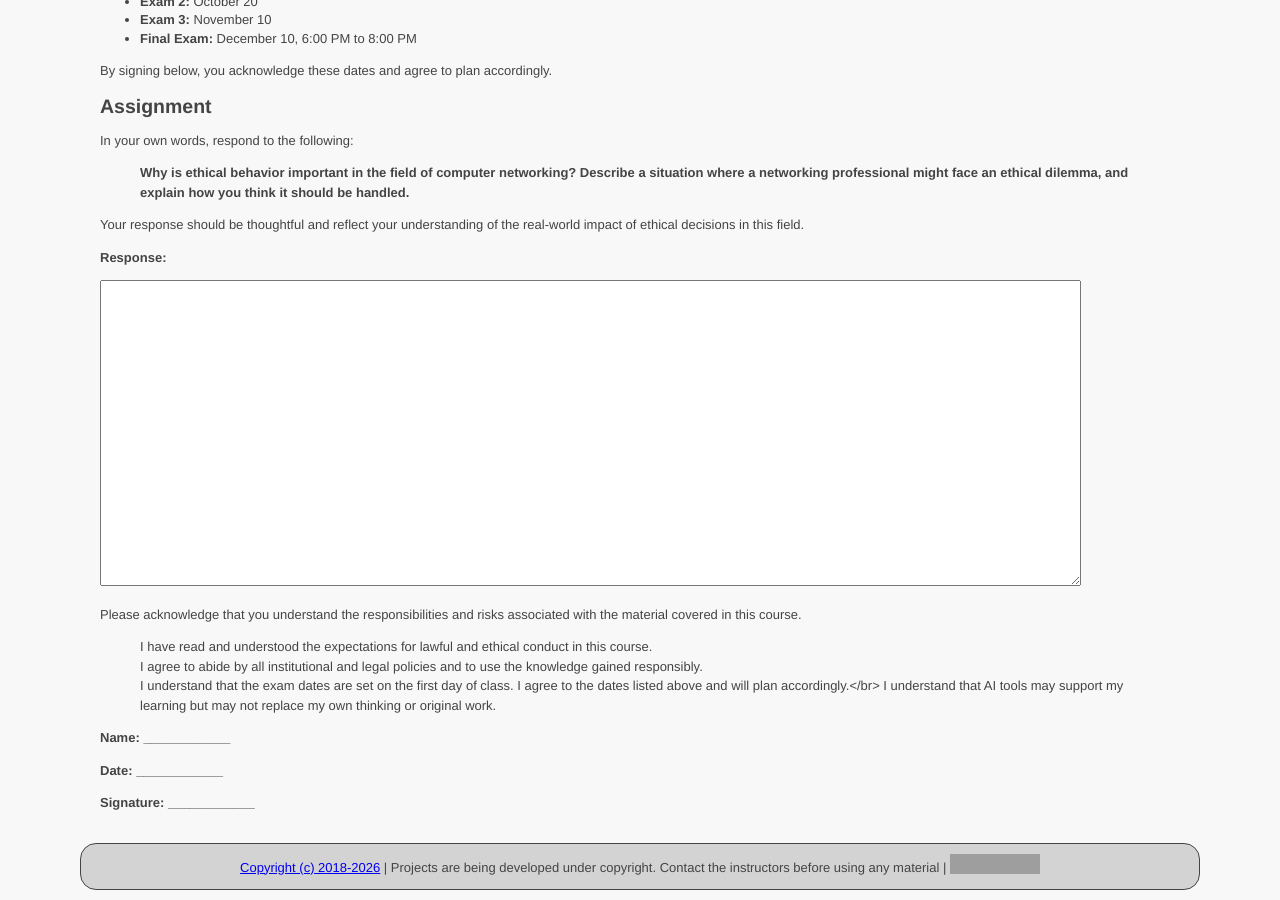
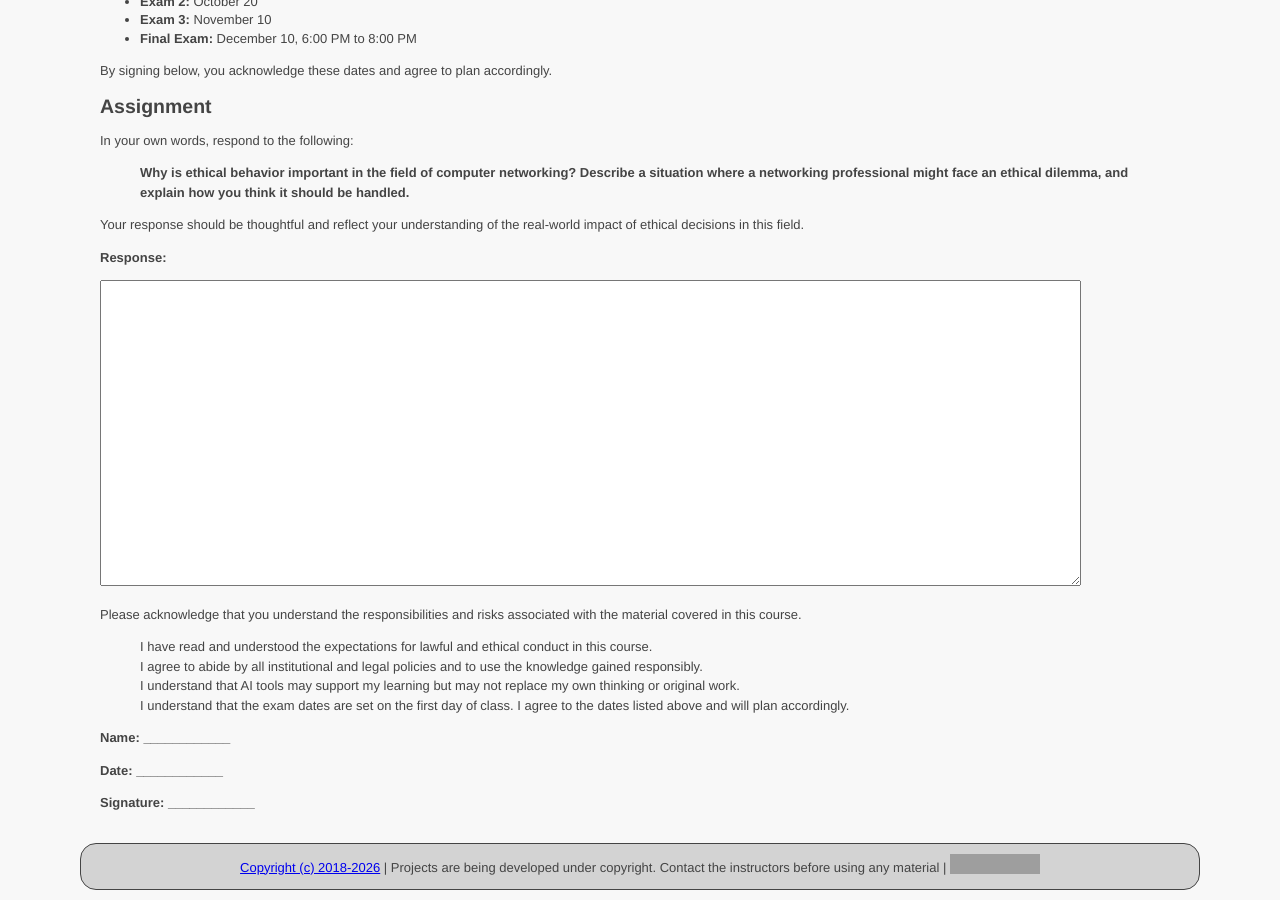
Before and after one commit to ycpcs/cs330-fall2026, a Jekyll site: the page built from assignments/ethics.md, in a window 1280 px wide and 900 px high, scrolled down 1176 px. Built offline with Jekyll 4.4.1, drawn with Linux system fonts in a browser that asks for light colours; grey boxes are pictures that could not be loaded.

Commit message:
fix spacing

```diff
--- a/assignments/ethics.md
+++ b/assignments/ethics.md
@@ -81,8 +81,8 @@ Please acknowledge that you understand the responsibilities and risks associated
 
 > I have read and understood the expectations for lawful and ethical conduct in this course.
 > I agree to abide by all institutional and legal policies and to use the knowledge gained responsibly.
-> I understand that the exam dates are set on the first day of class. I agree to the dates listed above and will plan accordingly.</br>
 > I understand that AI tools may support my learning but may not replace my own thinking or original work.
+> I understand that the exam dates are set on the first day of class. I agree to the dates listed above and will plan accordingly.
 
 **Name:** ____________________________________
 
```
